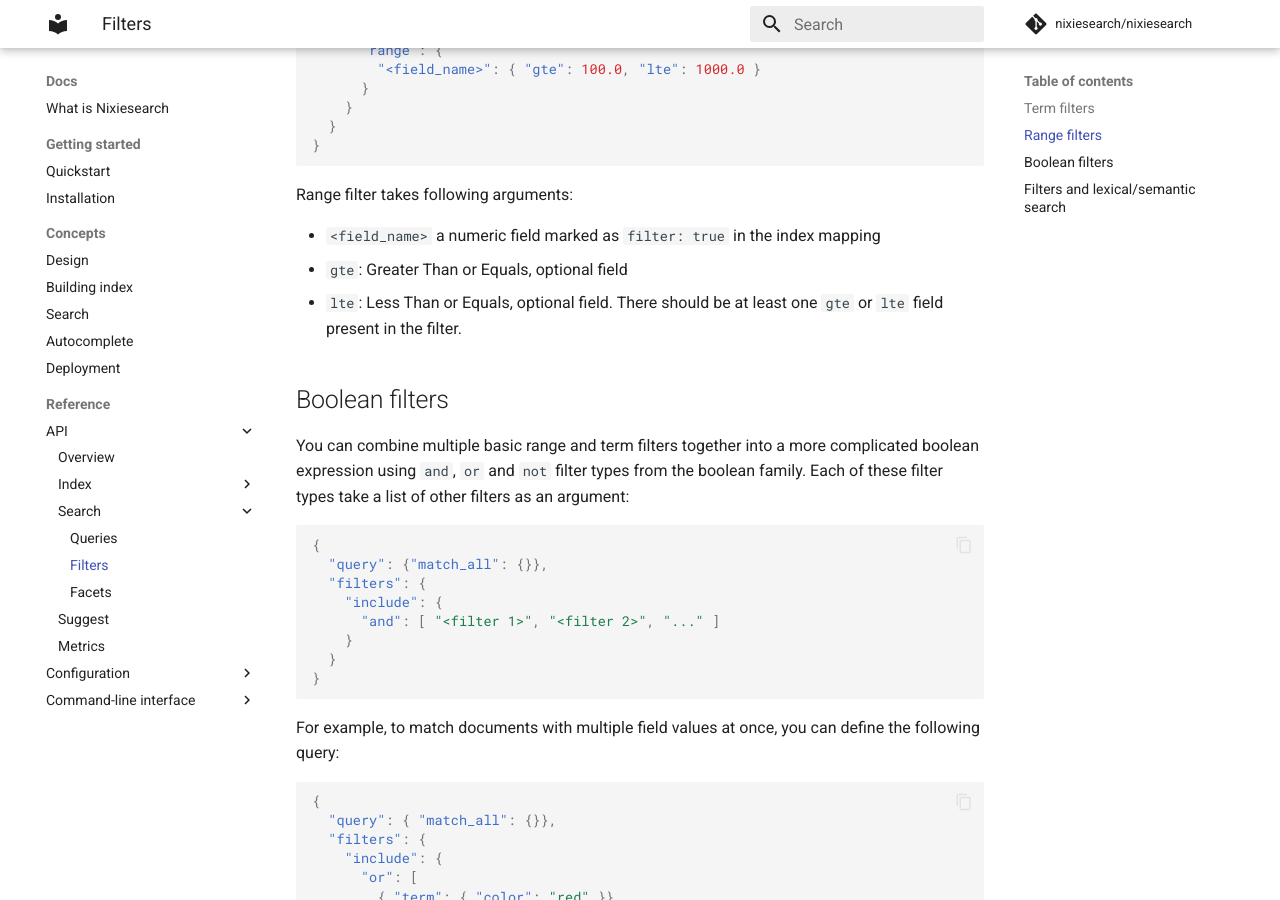
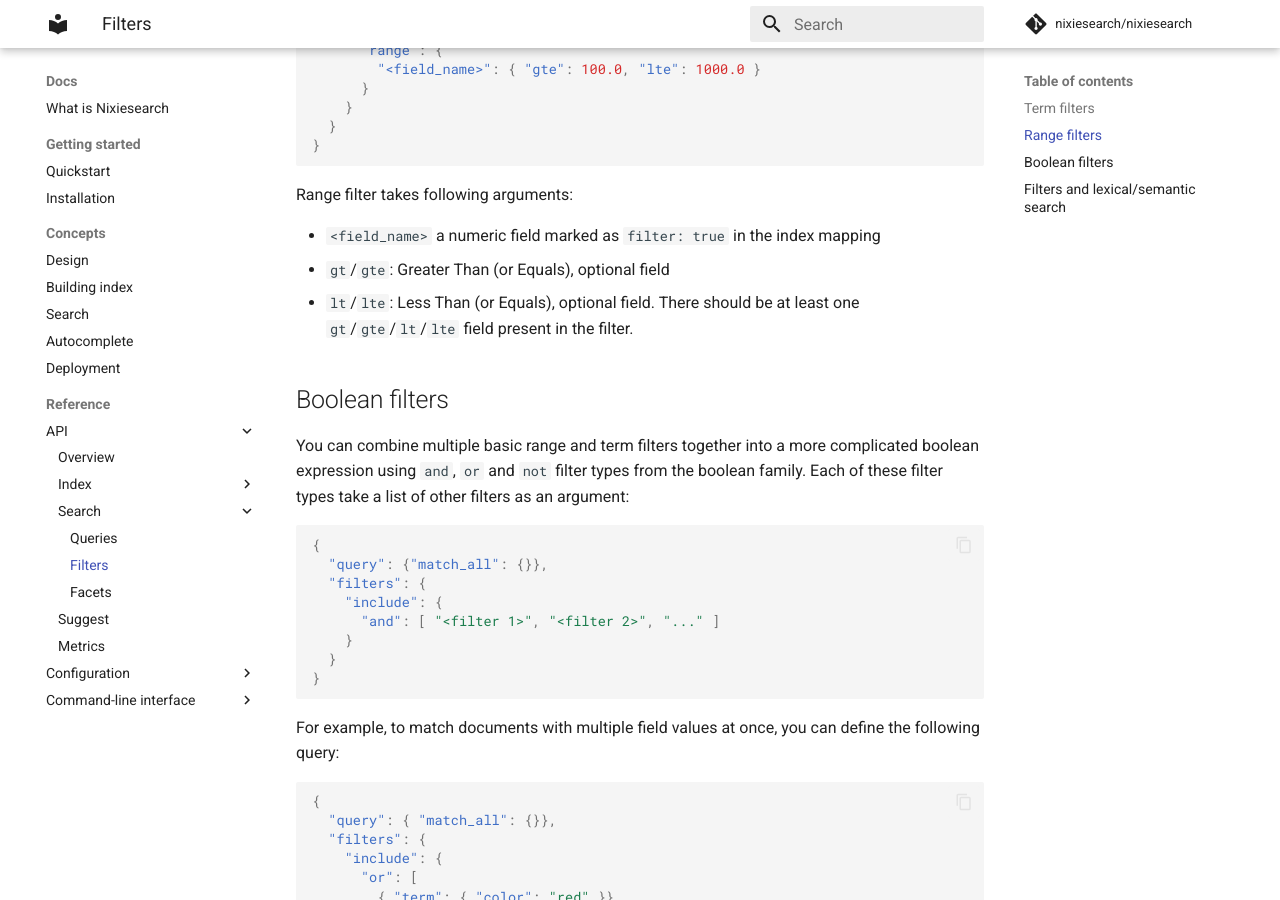
Before and after one commit to nixiesearch/nixiesearch, an MkDocs documentation site: the page built from docs/docs/reference/api/search/filter.md, in a window 1280 px wide and 900 px high, scrolled down 1461 px. Built offline with MkDocs 1.6.1 and Material for MkDocs 9.7.7, drawn with Linux system fonts in a browser that asks for light colours; comment, search, counter and statistics services are not loaded.

Commit message:
update docs for gt/gte

```diff
--- a/docs/docs/reference/api/search/filter.md
+++ b/docs/docs/reference/api/search/filter.md
@@ -64,8 +64,8 @@
 Range filter takes following arguments:
 
 * `<field_name>` a numeric field marked as `filter: true` in the index mapping
-* `gte`: Greater Than or Equals, optional field
-* `lte`: Less Than or Equals, optional field. There should be at least one `gte` or `lte` field present in the filter.
+* `gt`/`gte`: Greater Than (or Equals), optional field
+* `lt`/`lte`: Less Than (or Equals), optional field. There should be at least one `gt`/`gte`/`lt`/`lte` field present in the filter.
 
 ## Boolean filters
 
```
